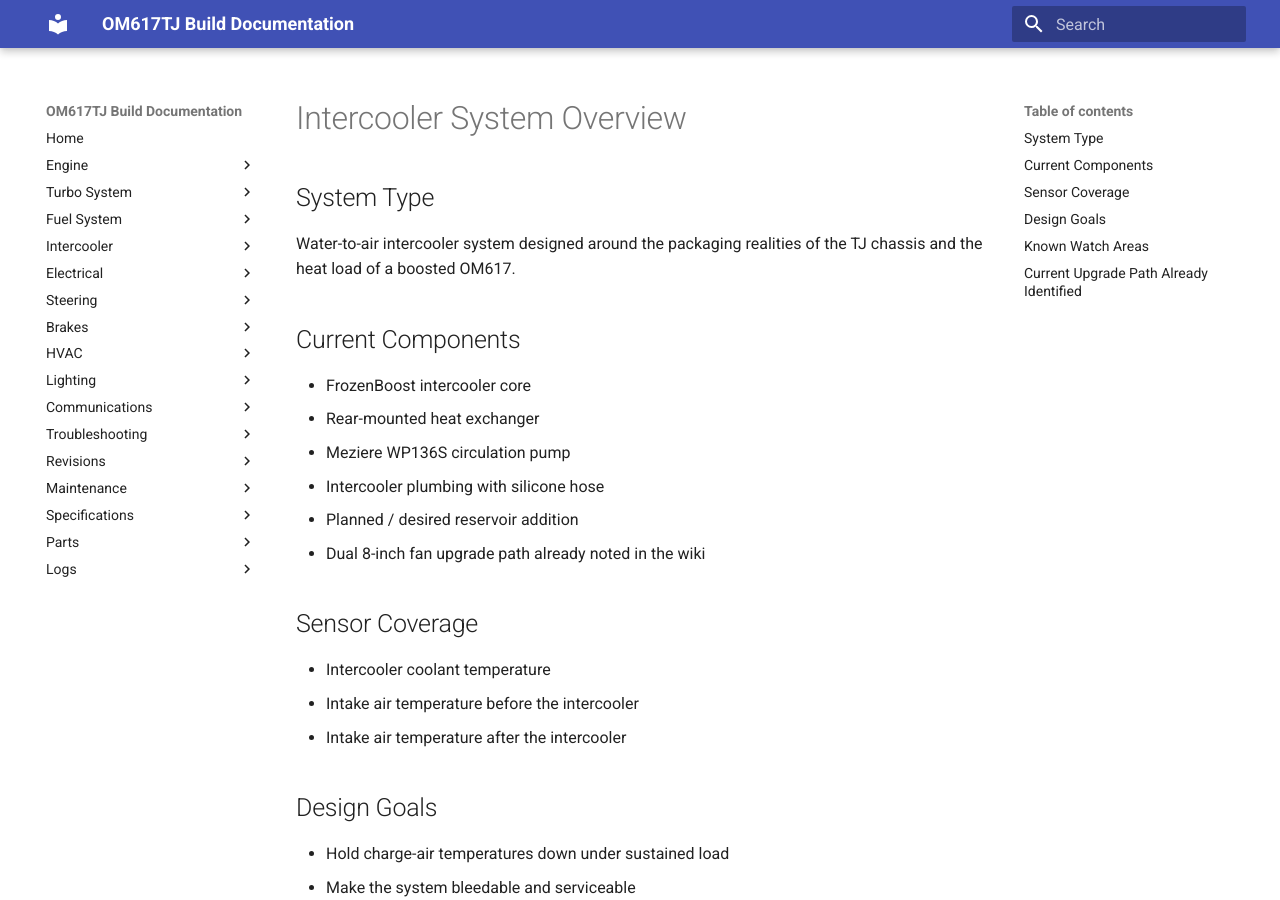
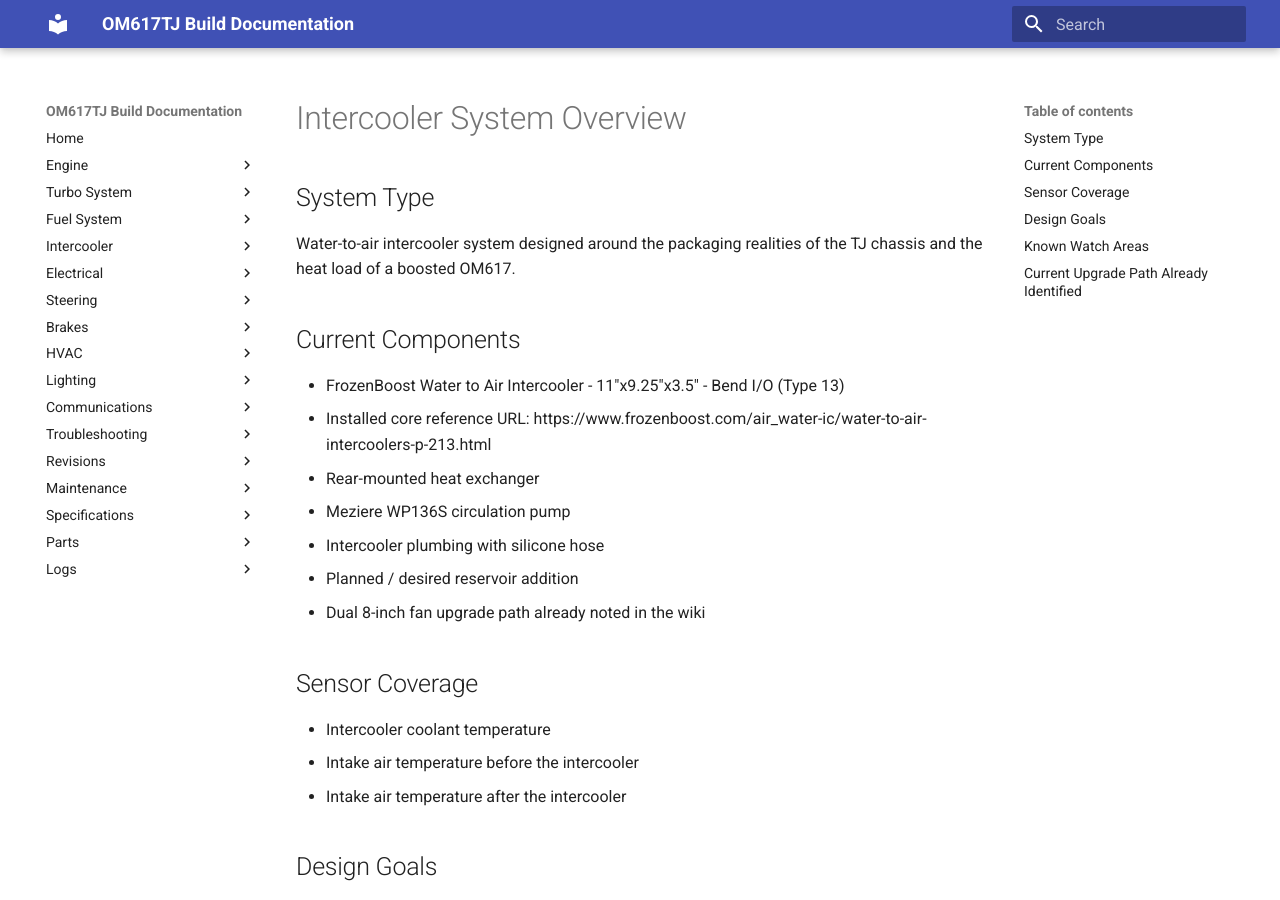
Before and after one commit to xndrxw/om617tj, an MkDocs documentation site: the page built from docs/intercooler/intercooler-overview.md, in a window 1280 px wide and 900 px high. Built offline with MkDocs 1.6.1 and Material for MkDocs 9.7.7, drawn with Linux system fonts in a browser that asks for light colours.

Commit message:
docs: add exact FrozenBoost intercooler reference

```diff
--- a/docs/intercooler/intercooler-overview.md
+++ b/docs/intercooler/intercooler-overview.md
@@ -6,7 +6,8 @@ Water-to-air intercooler system designed around the packaging realities of the T
 
 ## Current Components
 
-- FrozenBoost intercooler core
+- FrozenBoost Water to Air Intercooler - 11"x9.25"x3.5" - Bend I/O (Type 13)
+- Installed core reference URL: https://www.frozenboost.com/air_water-ic/water-to-air-intercoolers-p-213.html
 - Rear-mounted heat exchanger
 - Meziere WP136S circulation pump
 - Intercooler plumbing with silicone hose
```
Also changed, not shown: CHANGELOG.md (+6 -0 lines), docs/engine/engine-overview.md (+1 -1 lines), docs/engine/om617-specifications.md (+1 -1 lines), parts/part-numbers.md (+1 -0 lines), parts/suppliers.md (+1 -1 lines).
